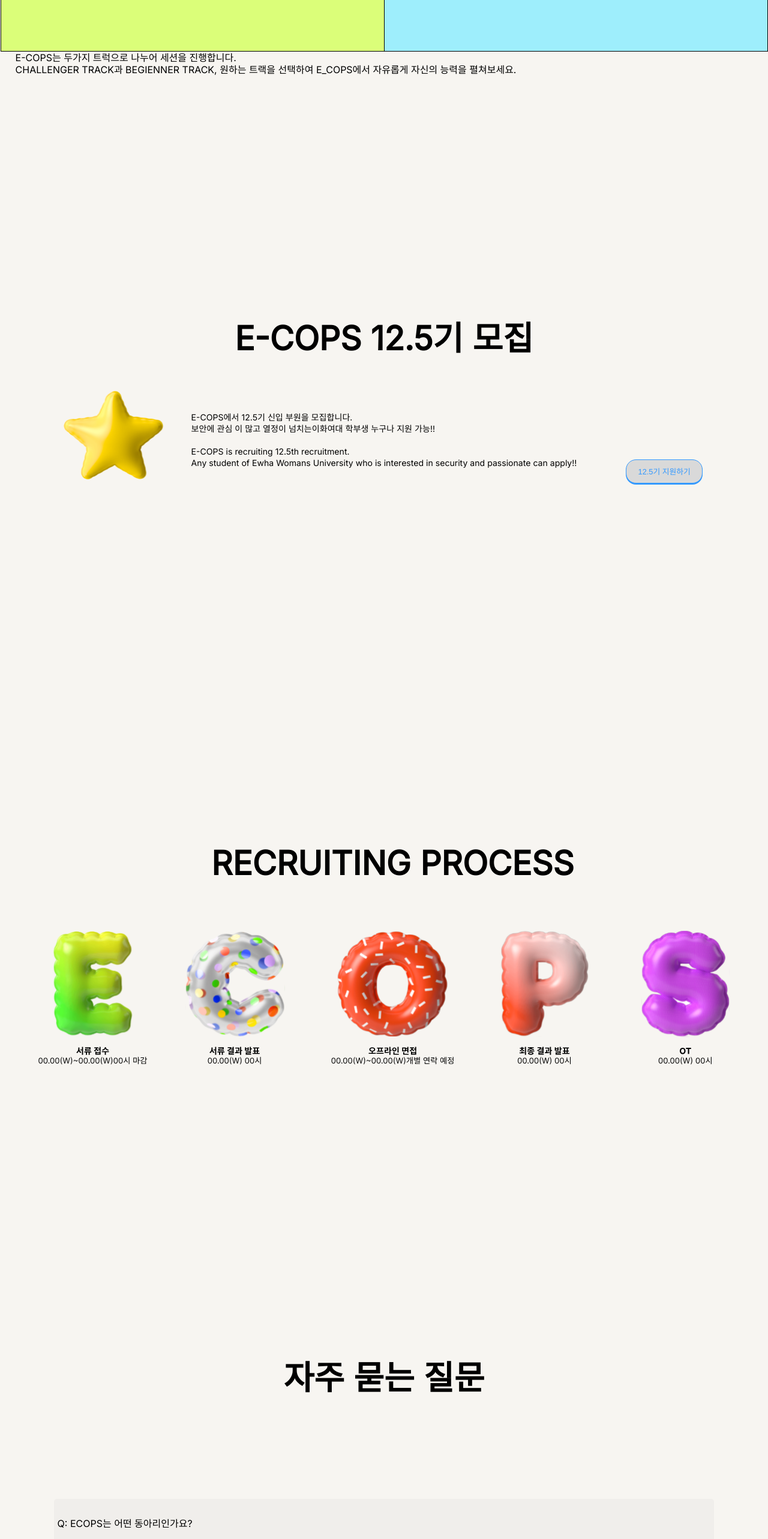
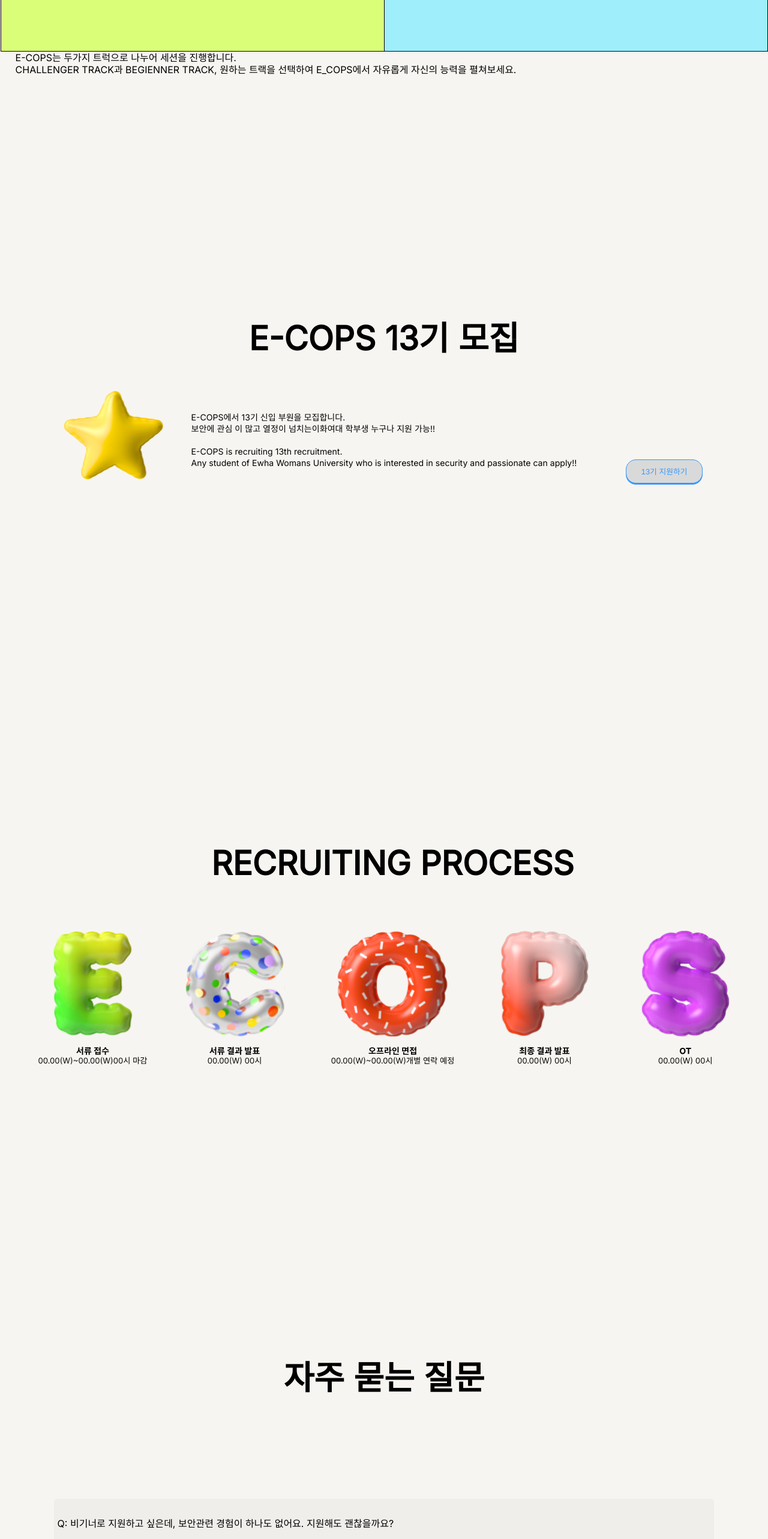
Before and after one commit to E-COPS/12th_web_front, a React (Create React App) app: page /recruiting in a window 1280 px wide. Shown: the part 1740-4306 px from the top of the page at 60% size. Built offline with nearby package versions, Linux system fonts and the light colour scheme.

Commit message:
Activity 페이지 grid 조정

```diff
--- a/src/pages/Recruiting.js
+++ b/src/pages/Recruiting.js
@@ -1,4 +1,4 @@
-import {useState} from "react";
+import { useState } from "react";
 import recruiting_logo from "..//assets/Recruiting_img/recruiting_logo.svg";
 import recruiting_star from "..//assets/Recruiting_img/recruiting_star.svg";
 import recruiting_process from "..//assets/Recruiting_img/recruiting_process.svg";
@@ -7,11 +7,10 @@
 import recruiting_ecops_img from "../assets/Recruiting_img/recruiting_ecops_img.svg";
 
 const Recruiting = () => {
+  const [IsCheck, setCheck] = useState([false, false, false]); //토글 구현
+  const [IsColor, setColor] = useState([false, false, false]); //토글 색
 
-const [IsCheck,setCheck] = useState([false,false,false]);//토글 구현
-const [IsColor,setColor] = useState([false,false,false]);//토글 색
-
-function handleClick(index){
+  function handleClick(index) {
     setColor((prevColor) => {
       const updateColor = [...prevColor];
       updateColor[index] = !updateColor[index];
@@ -29,37 +28,44 @@
     /* return (
     <img className= "recruituing_up" src={recruiting_up} />
   );*/
-
   };
 
-
-const CheckToggle= () => {
+  const CheckToggle = () => {
     return (
       <div className="answerToggle">
-      안녕
+        동아리에서 보안을 열정적으로 성실하게 함께 공부하실 수 있는 분이라면
+        보안 왕초보라도 누구나 환영합니다! 비기너 트랙은 보안 기초 지식 학습을
+        목표로 하기 때문에 배경 지식이나 경험의 유무를 선발에 중점적으로
+        고려하지 않습니다. 중요한 것은 오로지 지원자님의 보안 공부에 대한
+        열정입니다. 지원 과정에서 자신의 열정과 성실성을 최대한 어필해 주세요.
       </div>
-  )
-}
+    );
+  };
 
-const CheckToggle1= () => {
+  const CheckToggle1 = () => {
     return (
       <div className="answerToggle">
+        학기말에 비기너 부원들의 수요조사를 받아서 가장 수요가 많은 분야들을
+        다음 기수 챌린저 분야로 선정합니다. 13기 분야는 리버싱, 웹해킹, 포렌식,
+        네트워크 보안, 인공지능 보안으로 확정되었습니다.
       </div>
-  )
-}
+    );
+  };
 
-const CheckToggle2= () => {
+  const CheckToggle2 = () => {
     return (
       <div className="answerToggle">
+        1년 [ (학기+방학) × 2 ] 이상 활동해야 수료증을 발급받을 수 있습니다.
+        비기너로 들어온 분들은 비기너 1학기+방학을 활동하면 다음 학기는 자동으로
+        챌린저로 1학기+방학동안 활동하게 됩니다. 챌린저로 들어온 분들은 챌린저로
+        1년 이상 활동해야 합니다.
       </div>
-  )
-}
-
-
+    );
+  };
 
   return (
     <div className="recruiting">
-      <div className = "recruiting_home">
+      <div className="recruiting_home">
         <img
           alt="recruiting_logo"
           className="recruiting_logo_img"
@@ -72,28 +78,37 @@
           <text className="black_text1">설명</text>
         </div>
         <div className="begginer_box">
-            <text className = "purple_text">BEGINNER TRACK</text>
+          <text className="purple_text">BEGINNER TRACK</text>
           <text className="black_text1">설명</text>
         </div>
         <text className="black_text2">
-            E-COPS는 두가지 트럭으로 나누어 세션을 진행합니다.<br />
-            CHALLENGER TRACK과 BEGIENNER TRACK, 원하는 트랙을 선택하여 E_COPS에서 자유롭게 자신의 능력을 펼쳐보세요.<br/>
+          E-COPS는 두가지 트럭으로 나누어 세션을 진행합니다.
+          <br />
+          CHALLENGER TRACK과 BEGIENNER TRACK, 원하는 트랙을 선택하여 E_COPS에서
+          자유롭게 자신의 능력을 펼쳐보세요.
+          <br />
         </text>
       </div>
       <div className="basicContainer">
-            <text className="black_text3">E-COPS 12.5기 모집</text>
+        <text className="black_text3">E-COPS 13기 모집</text>
         <img
-            alt = "recruiting_star"
+          alt="recruiting_star"
           className="recruiting_star"
-            src={recruiting_star}></img>
+          src={recruiting_star}
+        ></img>
         <text className="black_text4">
-              E-COPS에서 12.5기 신입 부원을 모집합니다.<br />
-              보안에 관심 이 많고 열정이 넘치는이화여대 학부생 누구나 지원 가능!!<br />
+          E-COPS에서 13기 신입 부원을 모집합니다.
           <br />
-              E-COPS is recruiting 12.5th recruitment.<br />
-              Any student of Ewha Womans University who is interested in security and passionate can apply!!<br />
+          보안에 관심 이 많고 열정이 넘치는이화여대 학부생 누구나 지원 가능!!
+          <br />
+          <br />
+          E-COPS is recruiting 13th recruitment.
+          <br />
+          Any student of Ewha Womans University who is interested in security
+          and passionate can apply!!
+          <br />
         </text>
-            <button className="applyButton">12.5기 지원하기</button>
+        <button className="applyButton">13기 지원하기</button>
       </div>
       <div className="basicContainer">
         <div className="recruiting_process">
@@ -110,34 +125,65 @@
           <text className="black_bold_text2">자주 묻는 질문</text>
           <div className="toggleBox">
             <button
-              className={IsColor[0]? "questionToggle2":"questionToggle"}
-              onClick = {() => {onClick(0); handleClick(0);}}>
-              <text className="black_text5">Q: ECOPS는 어떤 동아리인가요?</text>
+              className={IsColor[0] ? "questionToggle2" : "questionToggle"}
+              onClick={() => {
+                onClick(0);
+                handleClick(0);
+              }}
+            >
+              <text className="black_text5">
+                Q: 비기너로 지원하고 싶은데, 보안관련 경험이 하나도 없어요.
+                지원해도 괜찮을까요?
+              </text>
             </button>
-              {IsCheck[0]?<div><CheckToggle /></div>:null}
+            {IsCheck[0] ? (
+              <div>
+                <CheckToggle />
+              </div>
+            ) : null}
 
             <button
-              className={IsColor[1]? "questionToggle2":"questionToggle"}
-              onClick = {() => {onClick(1); handleClick(1);}}>
-              <text className="black_text5">Q: ECOPS는 어떤 동아리인가요?</text>
+              className={IsColor[1] ? "questionToggle2" : "questionToggle"}
+              onClick={() => {
+                onClick(1);
+                handleClick(1);
+              }}
+            >
+              <text className="black_text5">
+                Q: 챌린저 분야는 항상 동일한가요?
+              </text>
             </button>
-              {IsCheck[1]? <div><CheckToggle1/></div>:null}
+            {IsCheck[1] ? (
+              <div>
+                <CheckToggle1 />
+              </div>
+            ) : null}
 
             <button
-              className={IsColor[2]? "questionToggle2":"questionToggle"}
-              onClick = {() => {onClick(2); handleClick(2);}}>
-              <text className="black_text5">Q: ECOPS는 어떤 동아리인가요?</text>
+              className={IsColor[2] ? "questionToggle2" : "questionToggle"}
+              onClick={() => {
+                onClick(2);
+                handleClick(2);
+              }}
+            >
+              <text className="black_text5">
+                필수 활동 기간이 어떻게 되나요?
+              </text>
             </button>
-              {IsCheck[2]? <CheckToggle2/>:null}
+            {IsCheck[2] ? <CheckToggle2 /> : null}
           </div>
         </div>
       </div>
       <div className="recruiting_extra">
         <div className="basicContainer2">
-            <text className="grayText">더 궁금한 내용이나 <br/>
-            문의사항 있으신가요?</text>
-            <img className="recruiting_check" src={recruiting_check}/>
-            <button className="applyButton" style={{marginRight:'73vw'}}>문의하기</button>
+          <text className="grayText">
+            더 궁금한 내용이나 <br />
+            문의사항 있으신가요?
+          </text>
+          <img className="recruiting_check" src={recruiting_check} />
+          <button className="applyButton" style={{ marginRight: "73vw" }}>
+            문의하기
+          </button>
           <img className="recruiting_ecops_img" src={recruiting_ecops_img} />
         </div>
       </div>
--- a/src/styles/Activity.css
+++ b/src/styles/Activity.css
@@ -46,9 +46,15 @@
   justify-content: center;
 }
 
-@media (max-width: 999px) {
+@media (max-width: 750px) {
   .Activity_grid {
     grid-template-columns: 1fr;
+  }
+}
+
+@media (min-width: 751px) and (max-width: 999px) {
+  .Activity_grid {
+    grid-template-columns: 1fr 1fr;
   }
 }
 
```
Lines whose indentation alone changed are shown as unchanged.
